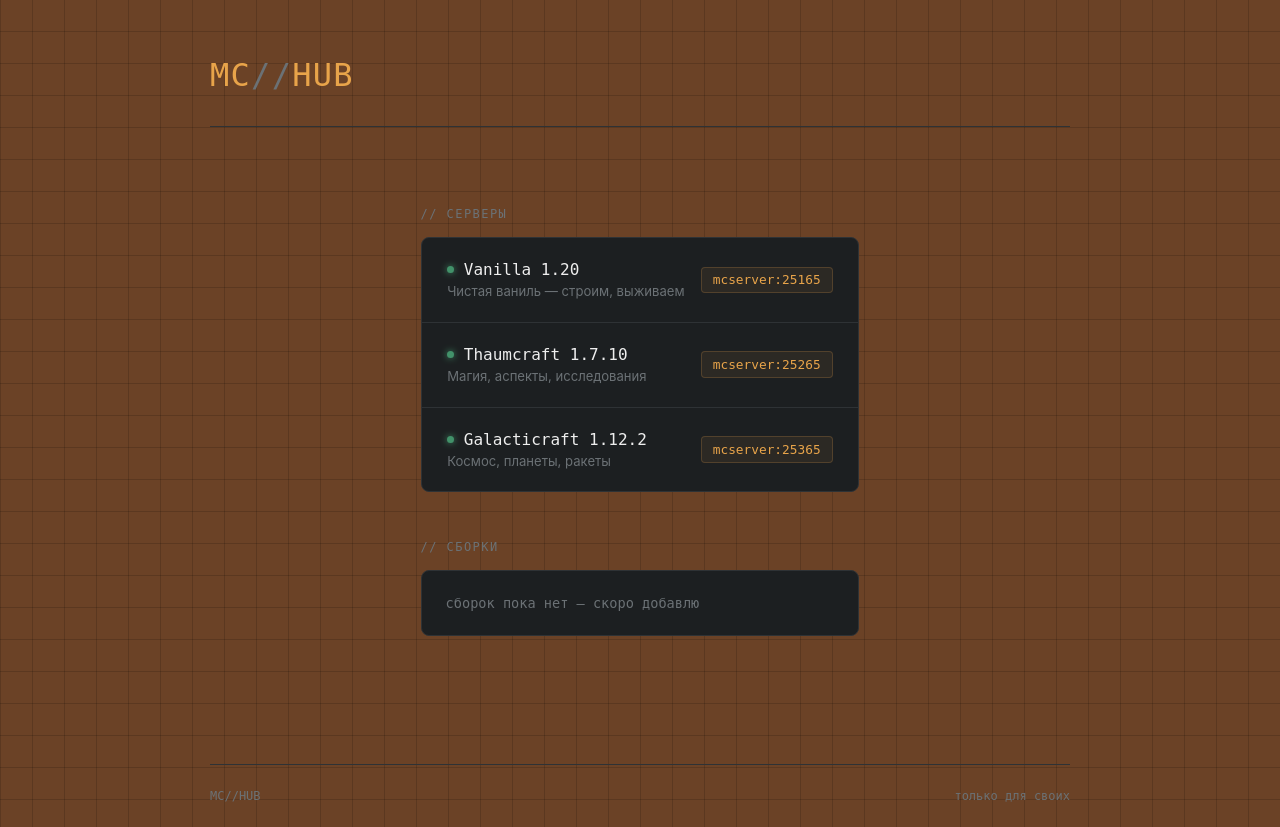
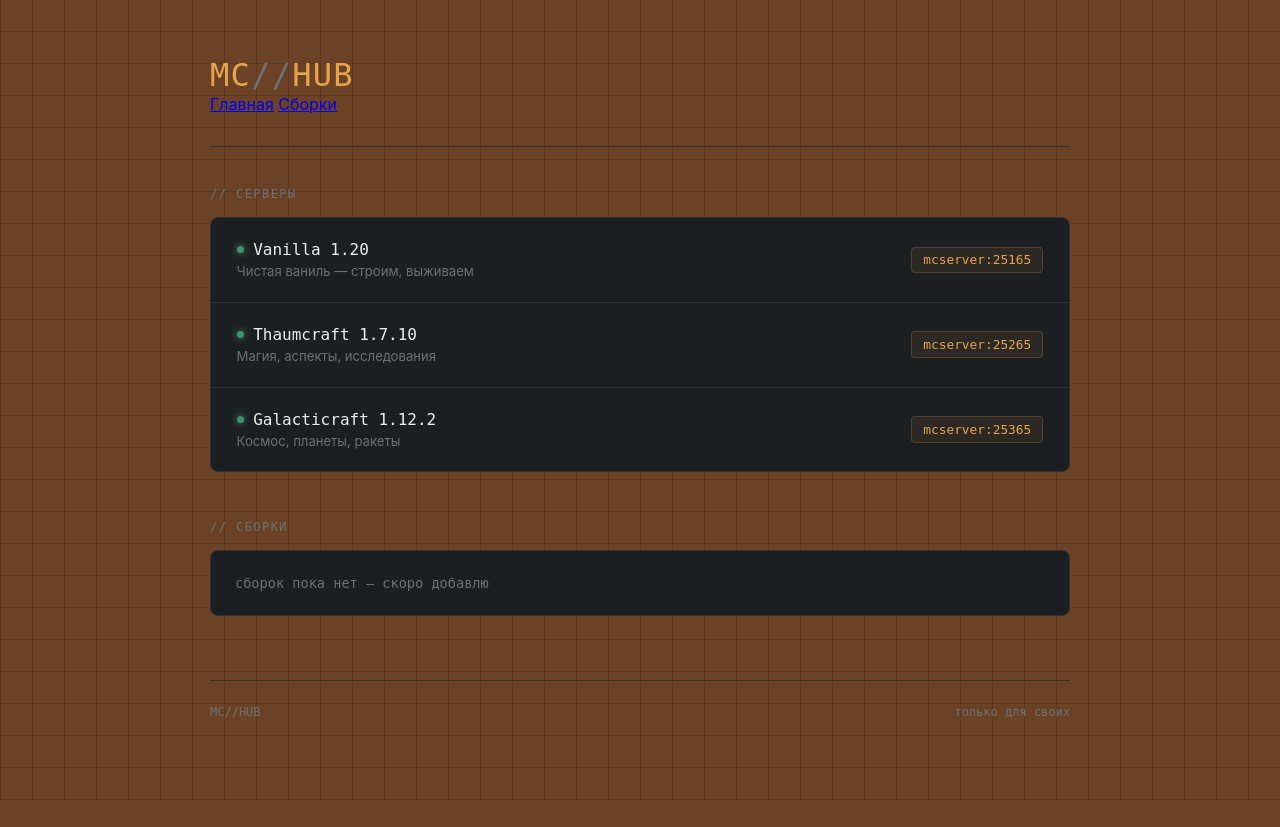
Before and after one commit to Ywxig/mc_panel, a Flask app: page / in a window 1280 px wide. After the commit the page ends 800 px from the top, so only its background shows below. Run offline with Flask 3, Linux system fonts and the light colour scheme; data that the repository does not hold is empty.

Commit message:
feat: add route for Compilations

```diff
--- a/main.py
+++ b/main.py
@@ -30,6 +30,10 @@ def get_modpacks():
 def index():
     return render_template("index.html")
 
+@app.route("/compilations")
+def compilations():
+    return render_template("compilations.html")
+
 
 @app.route("/api/servers")
 def api_servers():
--- a/templates/base.html
+++ b/templates/base.html
@@ -10,12 +10,16 @@
 
 <header>
   <div class="logo">MC<span>//</span>HUB</div>
+  <nav>
+    <a href="/">Главная</a>
+    <a href="/compilations">Сборки</a>
+  </nav>
 </header>
 
-<main>
+
     {% block content %}
     {% endblock %}
-</main>
+
 
 <footer>
   <span>MC//HUB</span>
```
